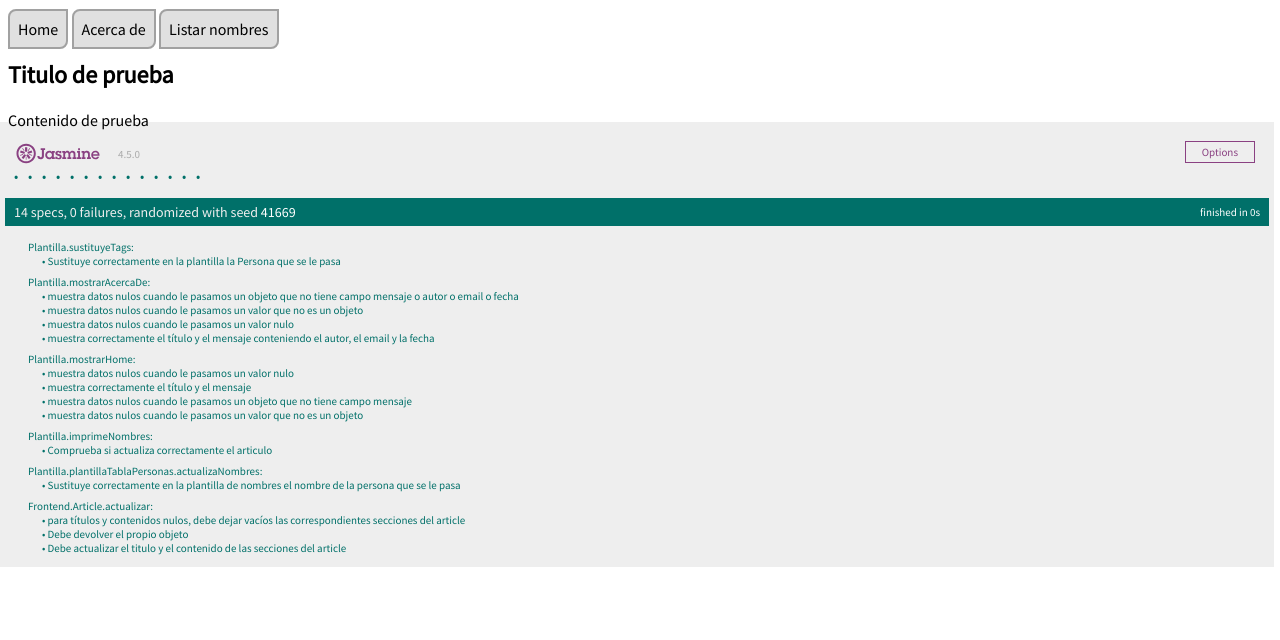
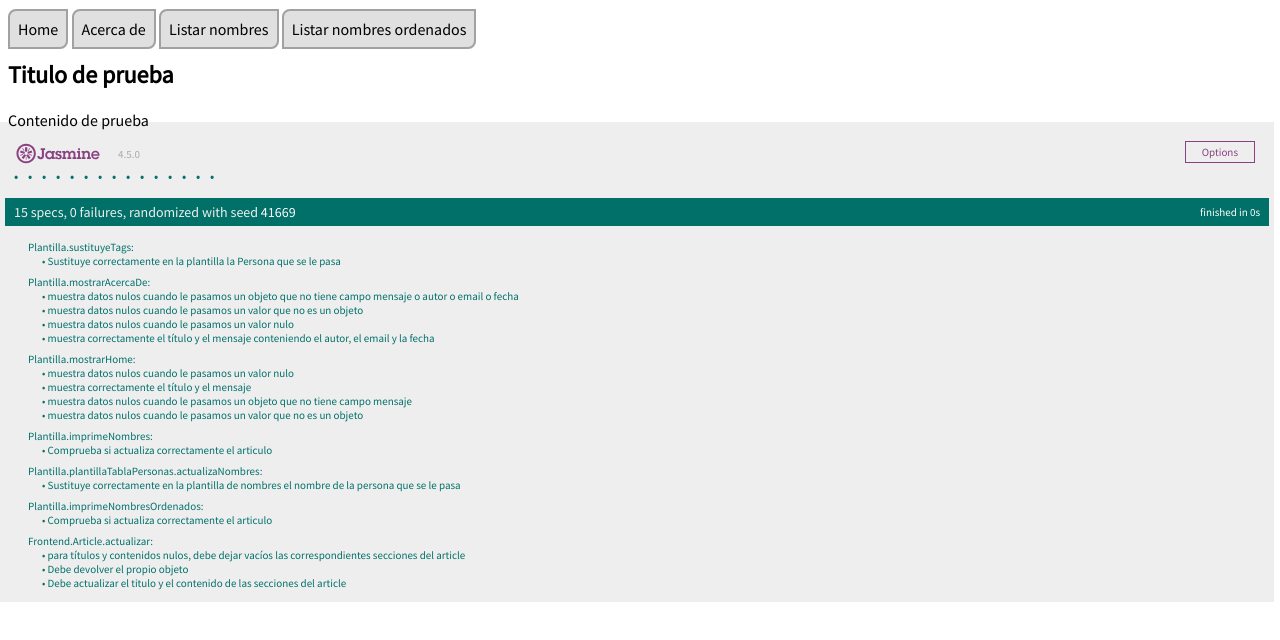
Before and after one commit to UJA-DAGIL-22-23/dagil-2022-2023-practica-3-amaf0001, a website with bundled scripts: page front-end/static-files/index.html in a window 1280 px wide. Shown: the part 64-704 px from the top of the page. Built offline with nearby package versions, Linux system fonts and the light colour scheme.

Commit message:
Terminada HU3 y segundo incremento

```diff
--- a/front-end/static-files/index.html
+++ b/front-end/static-files/index.html
@@ -29,6 +29,8 @@
 
         <a href="javascript:Plantilla.listarNombres()" class="opcion-principal"
             title="Muestra el listado de los nombres de los jugadores">Listar nombres</a>
+        <a href="javascript:Plantilla.listarNombresOrdenados()" class="opcion-principal"
+            title="Muestra el listado de los nombres de los jugadores en orden alfabético">Listar nombres ordenados</a>
     </nav>
 
     <!--
--- a/front-end/static-files/js/ms-plantilla-spec.js
+++ b/front-end/static-files/js/ms-plantilla-spec.js
@@ -250,6 +250,17 @@ describe("Plantilla.imprimeNombres: ", function() {
 })
 
 
+describe("Plantilla.imprimeNombresOrdenados: ", function() {
+    it("Comprueba si actualiza correctamente el articulo",
+    function() {
+        Plantilla.imprimeNombresOrdenados(vectorPersonasSpec)
+        expect(document.getElementById(Frontend.ID_SECCION_PRINCIPAL_TITULO).innerHTML.includes("Nombres de personas ordenadas alfabéticamente")).toBeTrue()
+        for(let i = 0; i < vectorPersonasSpec.length; ++i){
+            expect(document.getElementById(Frontend.ID_SECCION_PRINCIPAL_CONTENIDO).innerHTML.includes(vectorPersonasSpec[i].data.nombre)).toBeTrue()
+        }
+    })
+})
+
 
 /*
 IMPORTANTE
--- a/front-end/static-files/js/ms-plantilla.js
+++ b/front-end/static-files/js/ms-plantilla.js
@@ -236,6 +236,30 @@ Plantilla.imprimeNombres = function(vector) {
 }
 
 
+Plantilla.imprimeNombresOrdenados = function(vector) {
+    //console.log(vector) // Para comprobar lo que hay en vector
+
+    vector.sort((a, b) => {
+        if (a.data.nombre == b.data.nombre) {
+          return 0;
+        }
+        if (a.data.nombre < b.data.nombre) {
+          return -1;
+        }
+        return 1;
+      });
+
+    // Compongo el contenido que se va a mostrar dentro de la tabla
+    let msj = Plantilla.plantillaTablaPersonas.cabeceraNombres
+
+    vector.forEach(e => msj += Plantilla.plantillaTablaPersonas.actualizaNombres(e))
+    msj += Plantilla.plantillaTablaPersonas.pie
+
+    //Borro toda la info de Article y la sustituyo por la que me interesa
+    Frontend.Article.actualizar("Nombres de personas ordenadas alfabéticamente", msj)
+}
+
+
 /**
  * Función principal para responder al evento de elegir la opción "Home"
  */
@@ -256,6 +280,10 @@ Plantilla.listarNombres = function (){
     Plantilla.recupera(Plantilla.imprimeNombres)
 }
 
+Plantilla.listarNombresOrdenados = function (){
+    Plantilla.recupera(Plantilla.imprimeNombresOrdenados);
+}
+
 /**
  * Función principal para mostrar los datos de una persona desde el MS y, posteriormente, imprimirla.
  * @param {String} idPersona Identificador de la persona a mostrar
```
Also changed, not shown: README.md.
